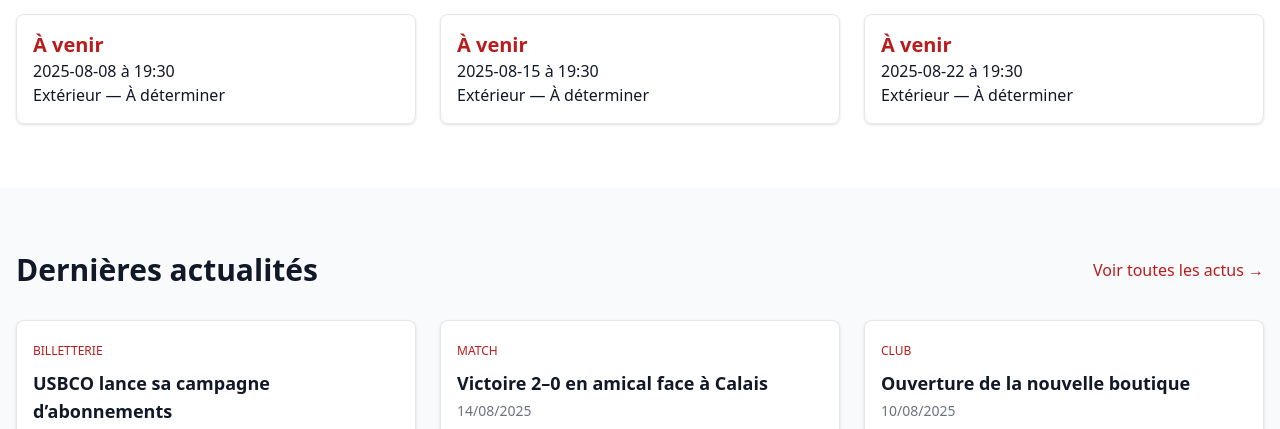
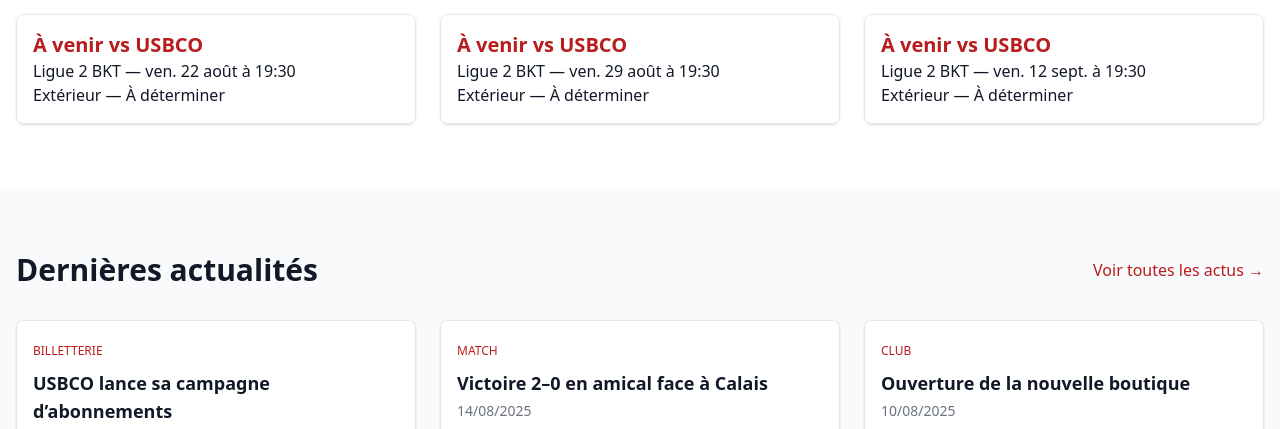
Before and after one commit to dydyduvauchelle-hue/usbco-site, a plain HTML site: page index.html in a window 1280 px wide. Shown: the part 671-1100 px from the top of the page. Drawn offline with nearby package versions, Linux system fonts and the light colour scheme.

Commit message:
Update index.html

```diff
--- a/index.html
+++ b/index.html
@@ -164,25 +164,37 @@
       </div>
     `).join("");
   </script>
-  <script>
-async function loadFixtures() {
-  const res = await fetch("./assets/fixtures.json");
-  const fixtures = await res.json();
+<script>
+async function loadFixtures(limit=3) {
+  try {
+    const res = await fetch('./assets/fixtures.json', { cache: 'no-store' });
+    const data = await res.json();
+    const items = (data || []).map(m => {
+      const dateISO = m.dateISO || (m.date && m.time ? `${m.date}T${m.time}:00` : null);
+      return { dateISO, comp:m.comp||'Ligue 2 BKT', home:m.home===true, opponent:m.opponent||'À venir', venue:m.venue||'À déterminer' };
+    }).filter(e => e.dateISO)
+      .sort((a,b) => new Date(a.dateISO) - new Date(b.dateISO));
 
-  // 3 prochains matchs
-  const matchesList = document.getElementById("matches-list");
-  matchesList.innerHTML = "";
-  fixtures.slice(0, 3).forEach(m => {
-    matchesList.innerHTML += `
-      <div class="border rounded-lg p-4 shadow hover:shadow-lg transition">
-        <h3 class="font-bold text-xl text-red-700">${m.opponent}</h3>
-        <p>${m.date} à ${m.time}</p>
-        <p>${m.home ? "Domicile" : "Extérieur"} — ${m.venue}</p>
-      </div>
-    `;
-  });
+    const upcoming = items.filter(e => new Date(e.dateISO) >= new Date()).slice(0, limit);
+    const box = document.getElementById('matches-list');
+    box.innerHTML = upcoming.map(m => {
+      const d = new Date(m.dateISO);
+      const dateStr = d.toLocaleDateString('fr-FR',{weekday:'short', day:'2-digit', month:'short'});
+      const timeStr = d.toLocaleTimeString('fr-FR',{hour:'2-digit', minute:'2-digit'});
+      const title = m.home ? `USBCO vs ${m.opponent}` : `${m.opponent} vs USBCO`;
+      return `
+        <div class="border rounded-lg p-4 shadow hover:shadow-lg transition">
+          <h3 class="font-bold text-xl text-red-700">${title}</h3>
+          <p>${m.comp} — ${dateStr} à ${timeStr}</p>
+          <p>${m.home ? "Domicile" : "Extérieur"} — ${m.venue}</p>
+        </div>`;
+    }).join('') || `<div class="text-gray-500">Prochainement…</div>`;
+  } catch (e) {
+    console.error(e);
+    document.getElementById('matches-list').innerHTML = `<div class="text-gray-500">Prochainement…</div>`;
+  }
 }
-loadFixtures();
+loadFixtures(3);
 </script>
 </body>
 </html>
```
